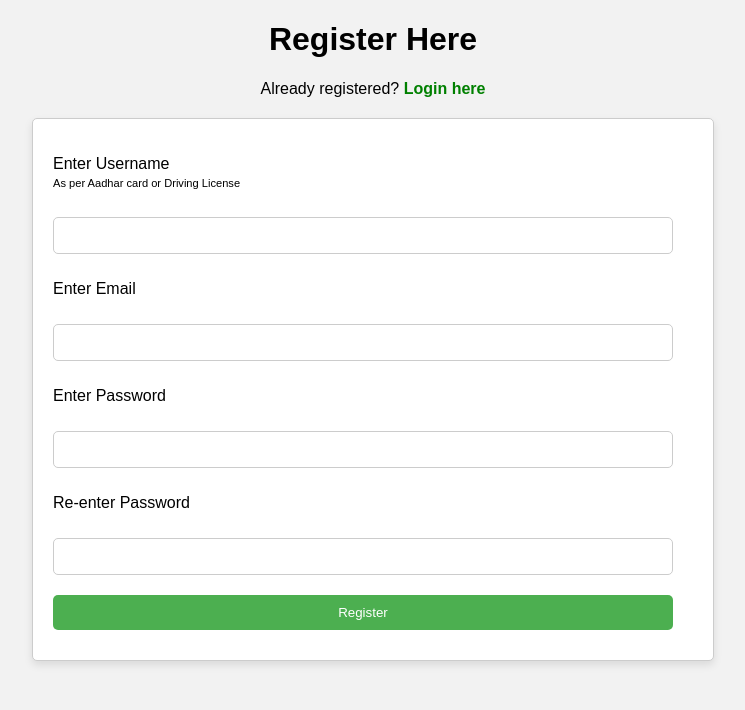
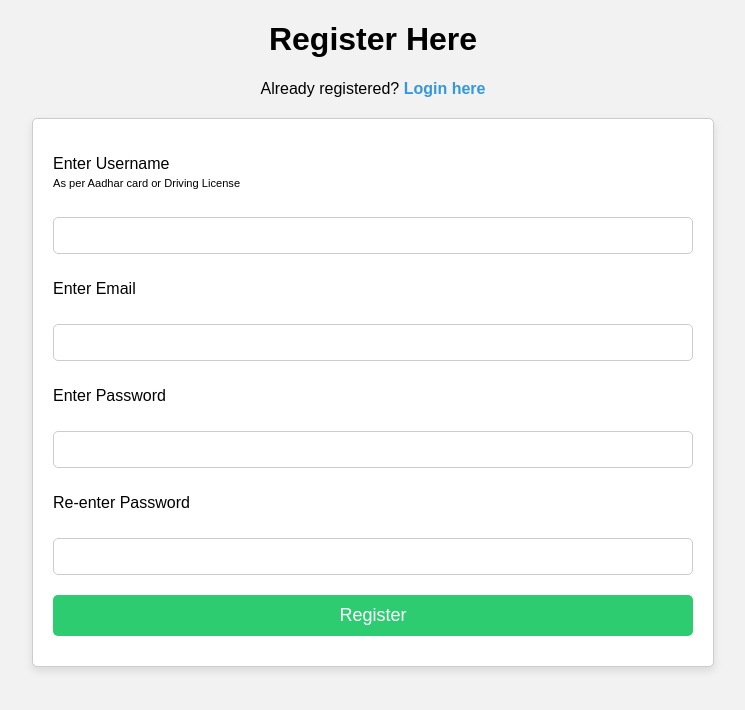
Before and after one commit to shah-ka-alt/wheelos_live, a Django app: template templates/register.html in a window 1280 px wide. Shown: the top 710 px of the page, without its empty margins (267-1012 px from the left). Run offline with Django 4.2, Linux system fonts and the light colour scheme; the template is opened without the code that fills it, so the values that code supplies are empty.

Commit message:
Update register.html

```diff
--- a/templates/register.html
+++ b/templates/register.html
@@ -38,7 +38,7 @@
         input[type="email"],
         input[type="password"],
         input[type="submit"] {
-            width: calc(100% - 20px);
+            width: 100%;
             padding: 10px;
             margin: 10px 0;
             border: 1px solid #ccc;
@@ -47,15 +47,19 @@
         }
 
         input[type="submit"] {
-            background-color: #4CAF50;
-            color: white;
+            background-color: #2ecc71;
+            color: #fff;
+            padding: 10px;
             border: none;
             cursor: pointer;
+            width: 100%;
+            border-radius: 5px;
+            font-size: 18px;
             transition: background-color 0.3s;
         }
 
         input[type="submit"]:hover {
-            background-color: #45a049;
+            background-color: #27ae60;
         }
 
         a {
@@ -77,6 +81,14 @@
             text-align: center;
             color: red;
             margin-top: 10px;
+        }
+        a {
+            color: #3498db;
+            text-decoration: none;
+        }
+
+         a:hover {
+            text-decoration: underline;
         }
     </style>
 </head>
```
